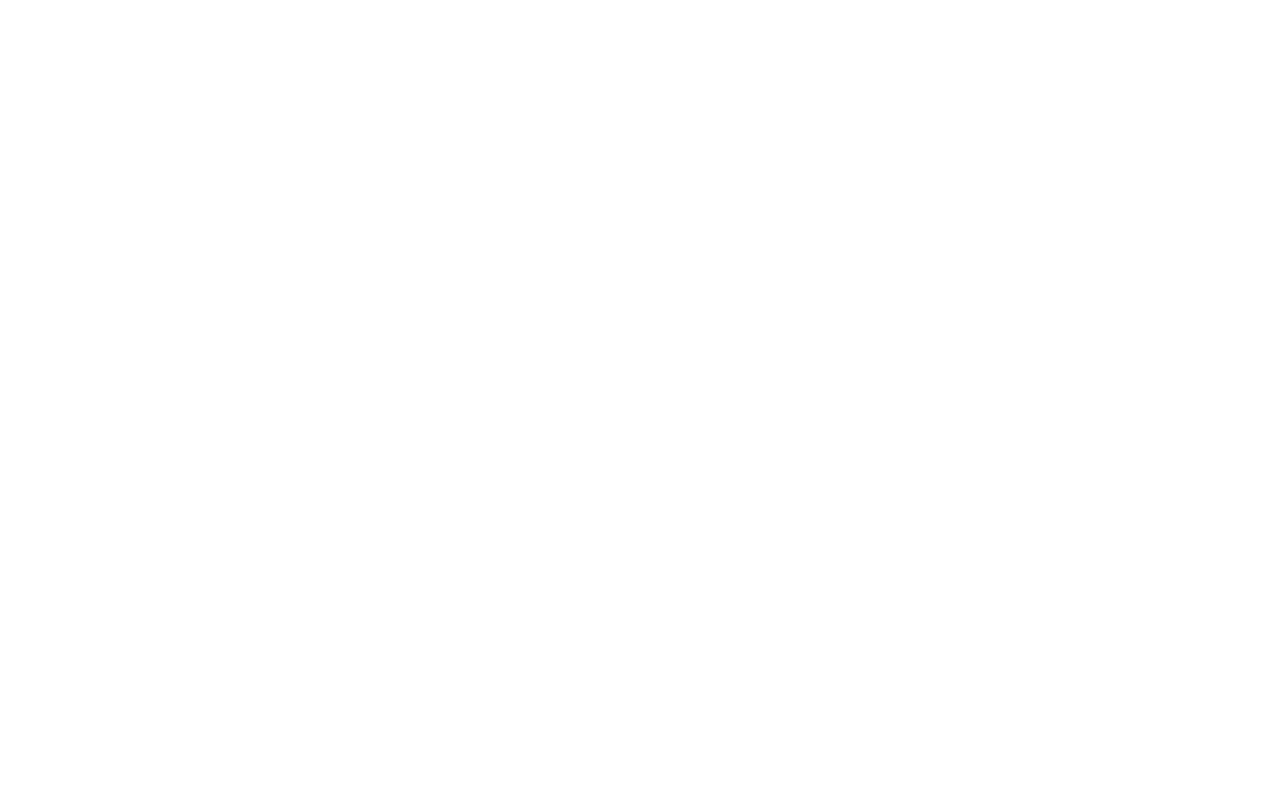
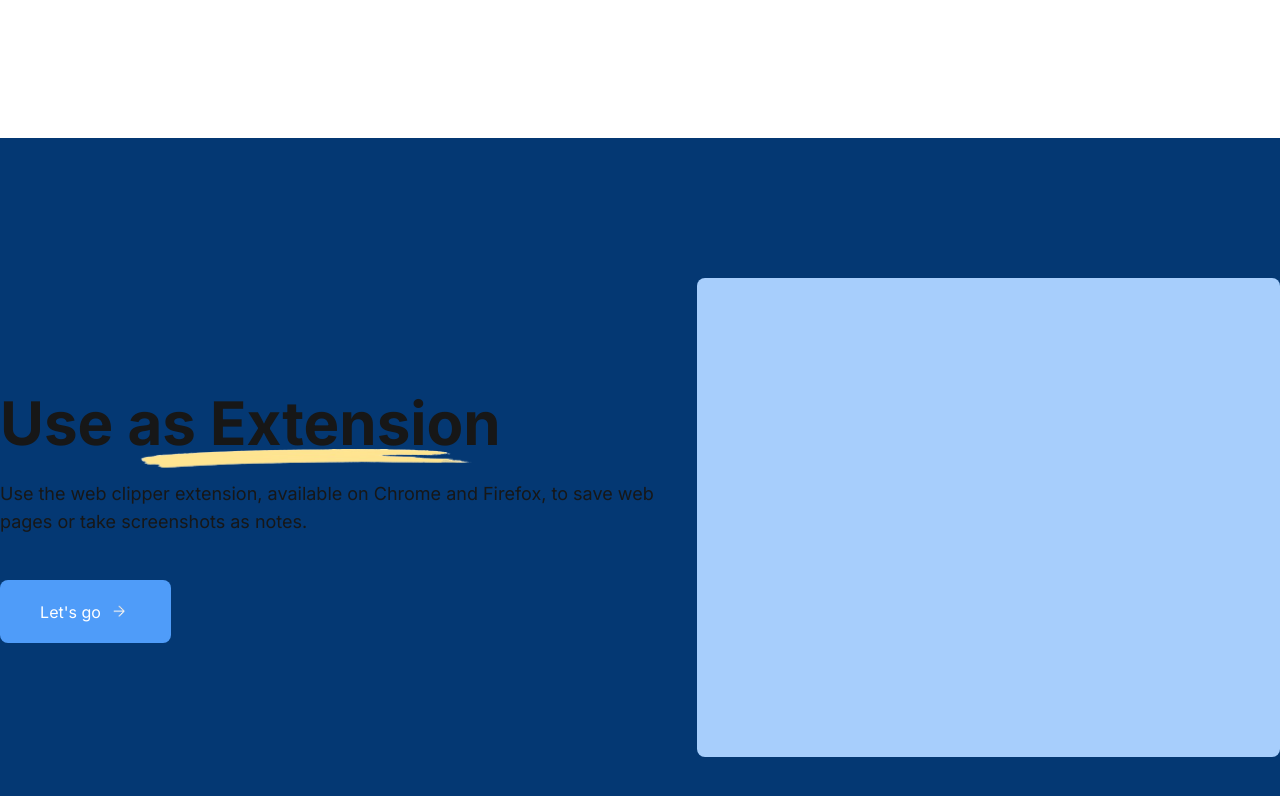
Before and after one commit to KINGvicttor/whitepace-landing-page, a Next.js app: page / in a window 1280 px wide. Shown: the part 2250-3046 px from the top of the page. Before the commit the page ends 2432 px from the top, so only its background shows below. Built offline with nearby package versions, Linux system fonts and the light colour scheme.

Commit message:
customize section done

```diff
--- a/src/app/page.tsx
+++ b/src/app/page.tsx
@@ -2,7 +2,8 @@
 
 import { Header } from "@/components/Header";
 import { HeroSection } from "@/components/HeroSection";
-import { WorkManagement } from "@/components/WorkManagement";
+import { CustomizeSection } from "@/components/CustomizeSection";
+import { WorkSection } from "@/components/WorkSection";
 
 
 const Page = () => {
@@ -10,7 +11,8 @@
     <div className="font-inter bg-primary-darkblue">
       <Header />
       <HeroSection />
-      <WorkManagement />
+      <WorkSection />
+      <CustomizeSection />
     </div>
   )
 }
--- /dev/null
+++ b/src/components/CustomizeSection.tsx
@@ -0,0 +1,29 @@
+import rightArrow from "../assets/img/right-arrow-icon.png"
+import titleBg from "../assets/img/bg-yellow.png"
+
+export const CustomizeSection = () => {
+    return (
+        <section className="w-full h-[759px] bg-primary-darkblue">
+            <div className="container mx-auto w-full h-full flex justify-between items-center">
+                <div className="w-[697px] h-[294px] flex flex-col justify-center">
+                    <div className="w-[697px] h-[87px]">
+                        <h1 className="text-6xl absolute font-bold">Use as Extension</h1>
+                        <img className="w-[409px] h-[48px] ml-16 mt-14"  src={titleBg.src} />
+                    </div>
+                    <div className="w-[697px] h-[60px]">
+                        <p className="text-lg">Use the web clipper extension, available on Chrome and Firefox, to save web pages or take screenshots as notes.</p>
+                    </div>
+                    <button className="flex justify-center items-center w-[171px] mt-10 h-[63px] rounded-lg border-primary-blue bg-primary-blue text-white cursor-pointer">
+                        <p className="w-[67px] h-[23px]">Let's go</p>
+                        <img
+                            className="w-[30px] h-[30px]"
+                            src={rightArrow.src} />
+                    </button>
+                </div>
+                <div className="w-[686px] h-[479px] bg-secondary-blue rounded-lg">
+
+                </div>
+            </div>
+        </section>
+    )
+}
--- a/src/components/WorkManagement.tsx
+++ b/src/components/WorkSection.tsx
@@ -1,7 +1,7 @@
 import rightArrow from "../assets/img/right-arrow-icon.png"
 import logoIcon from "../assets/img/whitepace-logo-icon.png"
 
-export const WorkManagement = () => {
+export const WorkSection = () => {
     return (
         <section className="bg-white w-full h-[1588px] text-black">
             <div className="container mx-auto h-full flex flex-col justify-center">
```
Also changed, not shown: src/assets/img/bg-yellow.png (added).
